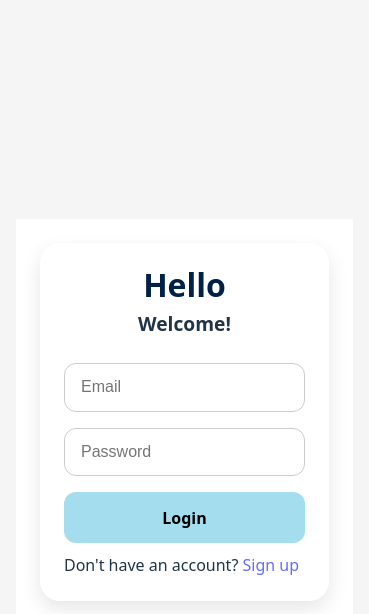
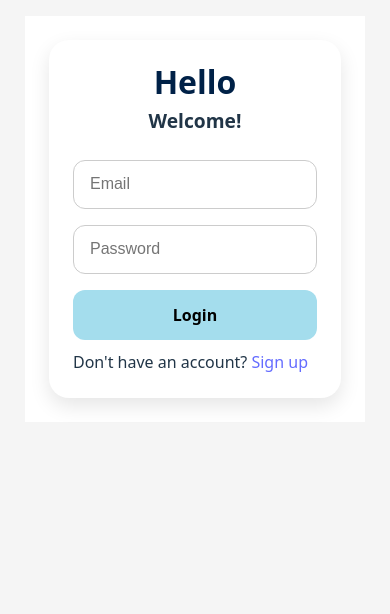
Before and after one commit to Bridgettaki/Ecommerce, a React (Vite) app: page /login in a window 390 px wide. Shown: the top 614 px of the page. Built offline with nearby package versions, Linux system fonts and the light colour scheme.

Commit message:
Refactor LoginPage CSS for improved structure and responsiveness

```diff
--- a/src/pages/LoginPage.css
+++ b/src/pages/LoginPage.css
@@ -1,40 +1,70 @@
-/* -------------------- */
-/* Container */
-/* -------------------- */
+/* ========================= */
+/* Page container */
+/* ========================= */
 .login-container {
   display: flex;
   justify-content: center;
   align-items: center;
   min-height: 100vh;
+  width: 100vw;
   background: #f5f5f5;
-  padding: 1rem;          /* ✅ allows breathing space on mobile */
+  padding: 1rem;
 }
 
+/* ========================= */
+/* Laptop frame (responsive) */
+/* ========================= */
 .laptop-frame {
   width: 100%;
+  height: 100%;
+  max-width: 1400px;
+  max-height: 700px;
   background: #fff;
+  border-radius: 16px;
+  box-shadow: 0 8px 30px rgba(0, 0, 0, 0.15);
   display: flex;
   justify-content: center;
   align-items: center;
-  padding: 1.5rem;
+  padding: 2rem;
 }
 
-/* 💻 Desktop */
-@media (min-width: 1024px) {
+/* ========================= */
+/* Login box */
+/* ========================= */
+.login-box {
+  width: 100%;
+  max-width: 420px;
+}
+
+/* ========================= */
+/* Tablet */
+/* ========================= */
+@media (max-width: 1024px) {
   .laptop-frame {
-    width: 1310px;
-    height: 620px;
-    border-radius: 12px;
-    box-shadow: 0 8px 25px rgba(0, 0, 0, 0.15);
-    padding: 0;
+    max-width: 95%;
+    max-height: none;
+    height: auto;
   }
 }
 
-/* 🖥 Extra large screens */
-@media (min-width: 1600px) {
+/* ========================= */
+/* Mobile */
+/* ========================= */
+@media (max-width: 768px) {
+  .login-container {
+    align-items: flex-start; /* allows scroll */
+  }
+
   .laptop-frame {
-    width: 1400px;
-    height: 700px;
+    width: 100%;
+    height: auto;
+    border-radius: 0;
+    box-shadow: none;
+    padding: 1.5rem;
+  }
+
+  .login-box {
+    max-width: 100%;
   }
 }
 
```
